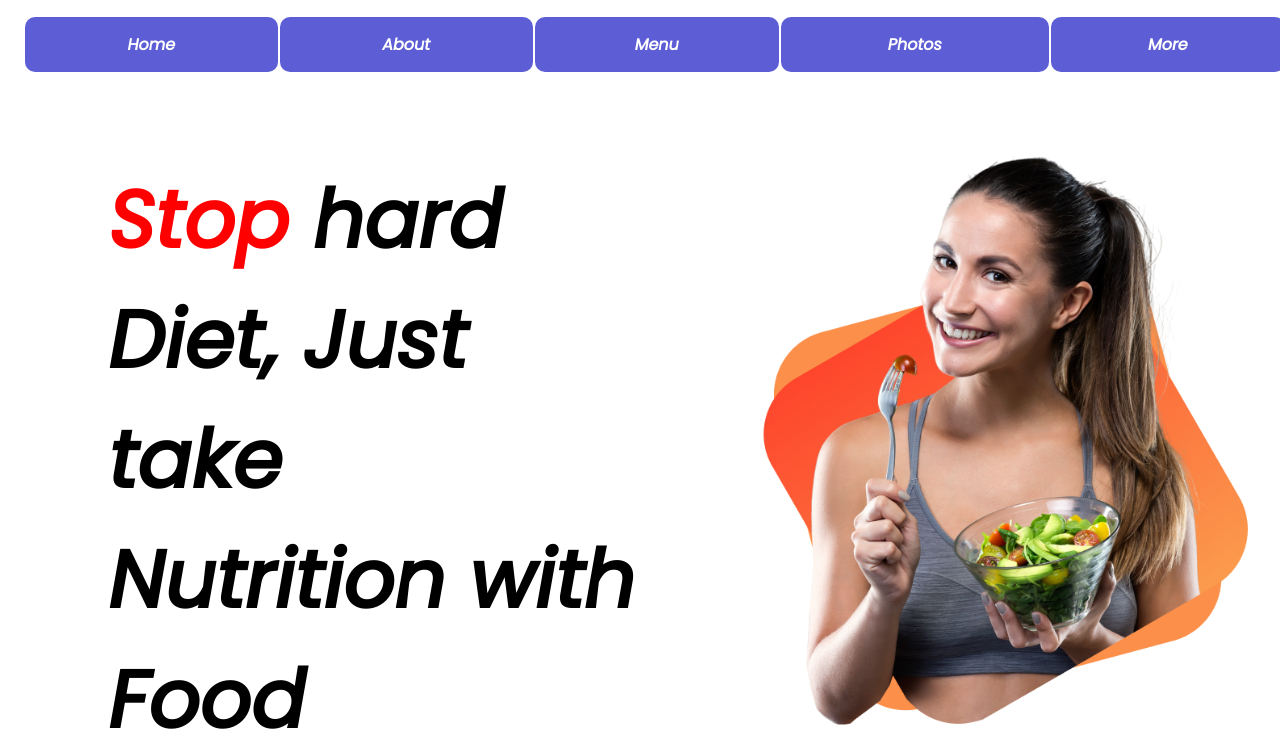
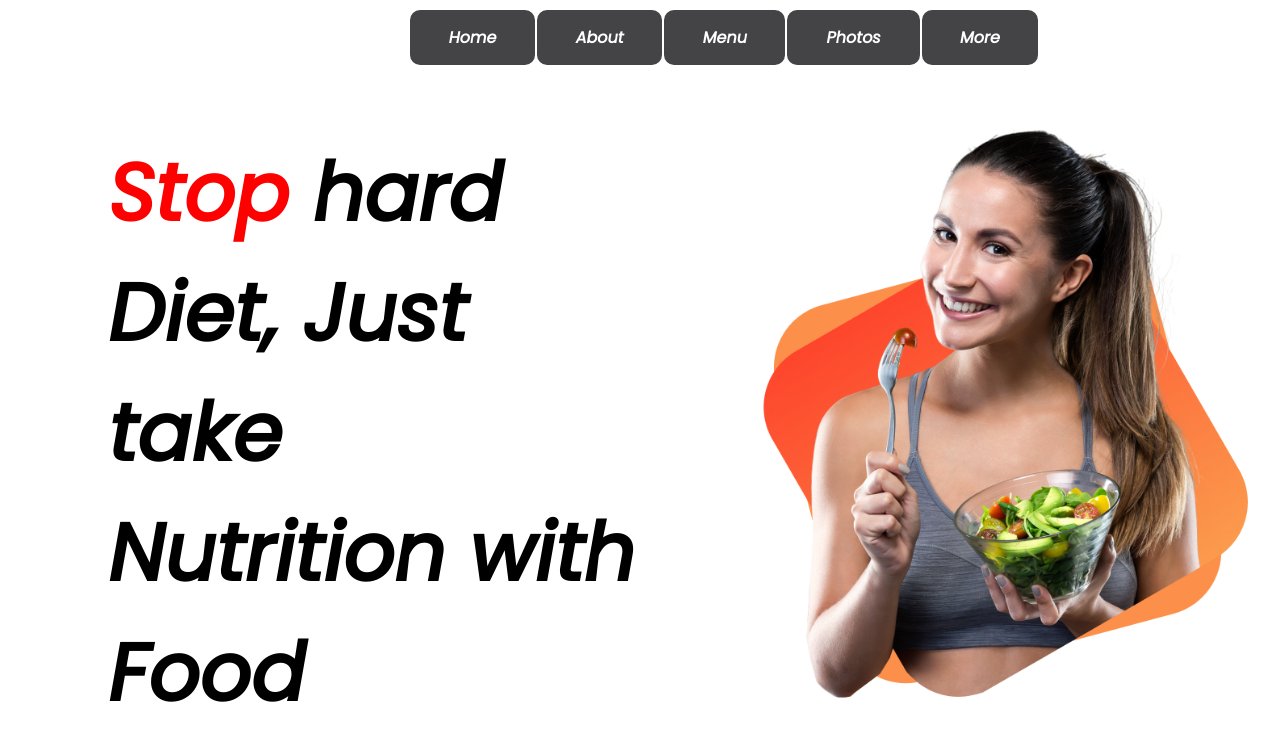
Before and after one commit to shaonkislo2/food-control-repo, a plain HTML site: page index.html in a window 1280 px wide. Shown: the top 756 px of the page. Drawn offline with Linux system fonts and the light colour scheme.

Commit message:
bome button change

```diff
--- a/style.css
+++ b/style.css
@@ -2,11 +2,12 @@ body {
   font-family: "Poppins", sans-serif;
 }
 table {
-  width: 100%;
-  margin: 15px 15px 20px 15px;
+  width: 50%;
+  margin-left: 400px;
+
 }
 table th {
-  background-color: rgb(93, 93, 214);
+  background-color: rgb(68, 68, 70);
   padding: 15px 30px;
   color: white;
   font-weight: 700;
```
